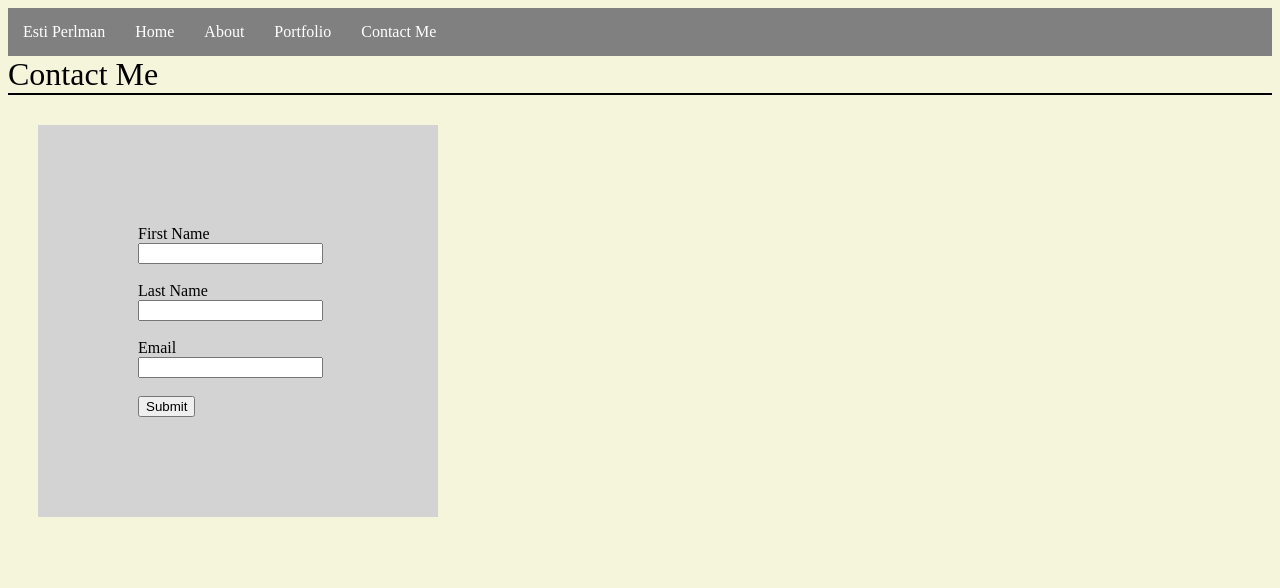
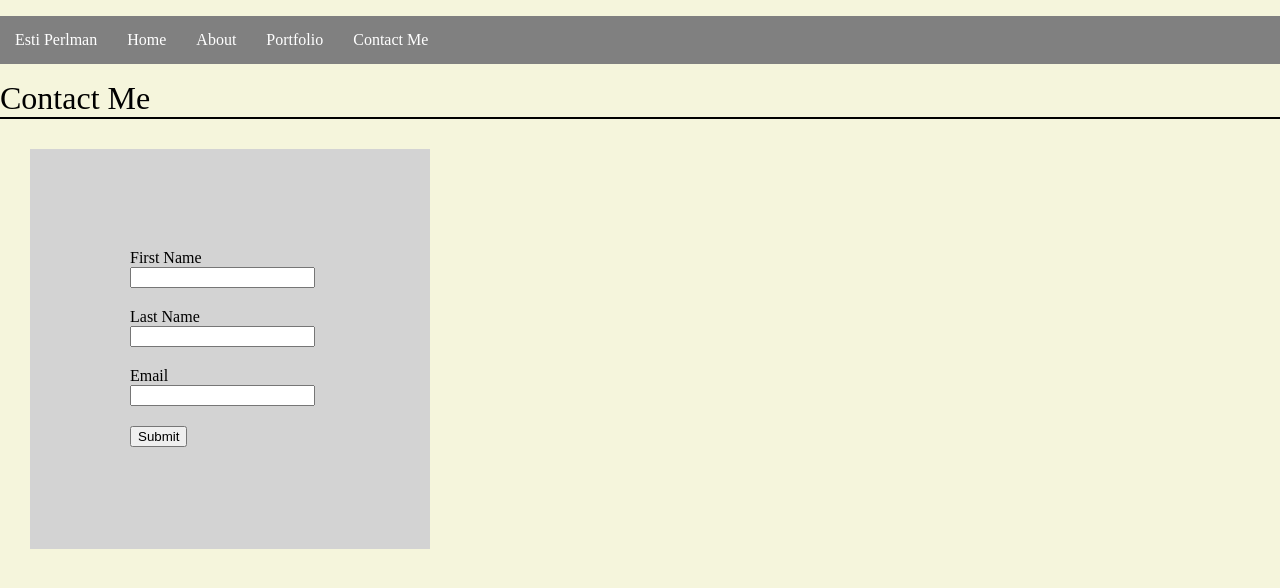
Before and after one commit to Estherp20/personal_site, a plain HTML site: page contact.html in a window 1280 px wide. Drawn offline with Linux system fonts and the light colour scheme.

Commit message:
made minor code edits, submit form, some spacing issues

```diff
--- a/contact.html
+++ b/contact.html
@@ -3,14 +3,14 @@
 <head>
     <meta charset="UTF-8">
     <meta name="viewport" content="width=device-width, initial-scale=1.0">
-    <title>Personal Website</title>
+    <title>Contact</title>
     <script src="./javascript.js"></script>
     <link rel="stylesheet" href="/style.css">
 </head>
 <body>
     <nav class="navbar">
         <ul>
-            <li><a>Esti Perlman</a></li>
+            <li><a href="index.html">Esti Perlman</a></li>
             <li><a href="index.html">Home</a></li>
             <li><a href="about.html">About</a></li>
             <li><a href="portfolio.html">Portfolio</a></li>
@@ -21,20 +21,19 @@
         <header>Contact Me</header>
     </div>
     <div class="form">
-    <form>
-        <label for="fname">First Name</label></form>
-        <input type="text" id="fname" name="fname" /> <br /><br />
+        <form action="succes.html">
+            <label class="form-label" for="fname">First Name</label>
+            <input class="form-input" type="text" id="fname" name="fname" />
 
-        <label for="lname">Last Name</label></form><br />
-        <input type="text" id="lname" name="lname" /><br /> <br />
+            <label class="form-label" for="lname">Last Name</label>
+            <input class="form-input" type="text" id="lname" name="lname" />
 
-        <label for="email">Email</label></form><br />
-        <input type="email" id="email" name="email" /> <br /> <br />
+            <label class="form-label" for="email">Email</label>
+            <input class="form-input" type="email" id="email" name="email" />
 
-    <input type="submit" value="Submit" />
-    </form>
-
-</div>
+            <input class="form-input"  type="submit" value="Submit" />
+        </form>
+    </div>
 
 </body>
 </html>
--- a/style.css
+++ b/style.css
@@ -1,59 +1,58 @@
-body{
+body {
     background-color: beige;
-    margin: 0px,
+    margin: 0;
 }
-main{
+main {
     margin: 20px;
 
 }
 
-.navbar ul{
+.navbar ul {
     list-style-type: none;
     background-color: grey;
     text-size-adjust: 40em;
-    padding: 0px;
-    margin: 0px;
+    padding: 0;
     overflow: hidden;
 }
-.navbar a{
+.navbar a {
     color: white;
     text-decoration: none;
     padding: 15px;
     display:block;
     text-align: center;
 }
-.navbar a:hover{
+.navbar a:hover {
     background-color: rgb(163, 159, 159);
 }
-.navbar li{
+.navbar li {
     float: left;
 
 }
-.baker{
+.baker {
     text-align: center;
     padding: 10px;
 
 }
-header{
+header {
     font-size: 2em;
     border-bottom: 2px solid;
 }
-    .top{
-        margin-left: 40px ;
-    }
+.top{
+    margin-left: 40px;
+}
 
-.note{
+.note {
     background-color: lightgray;
-    padding: 10px
+    padding: 10px;
 
 }
-.project{
+.project {
     background-color: lightgray;
     padding: 10px;
     text-align: center;
     border-bottom: 2px solid;
 }
-.about{
+.about {
     background-color: lightgray;
     padding: 10px;
     margin-top: 50px;
@@ -62,22 +61,31 @@ header{
     text-align: center;
 
 }
-#travel{
+#travel {
     border-bottom: 2px solid;
 }
-#h2{
+#h2 {
     border-bottom: 2px solid;
 }
-#h3{
+#h3 {
     border-bottom: 2px solid;
 }
 
 .form{
-    flex:auto
-    height=200px;
+    flex: auto;
+    height: 200px;
     width: 200px;
     background-color: lightgrey;
     padding: 100px;
     margin-top: 30px;
-    margin-left: 30px
+    margin-left: 30px;
 }
+
+.form-label {
+    display: block;
+}
+
+.form-input {
+    display: block;
+    margin-bottom: 20px;
+}
```
Also changed, not shown: about.html (+3 -3 lines), index.html (+1 -1 lines), succes.html (+1 -1 lines).
